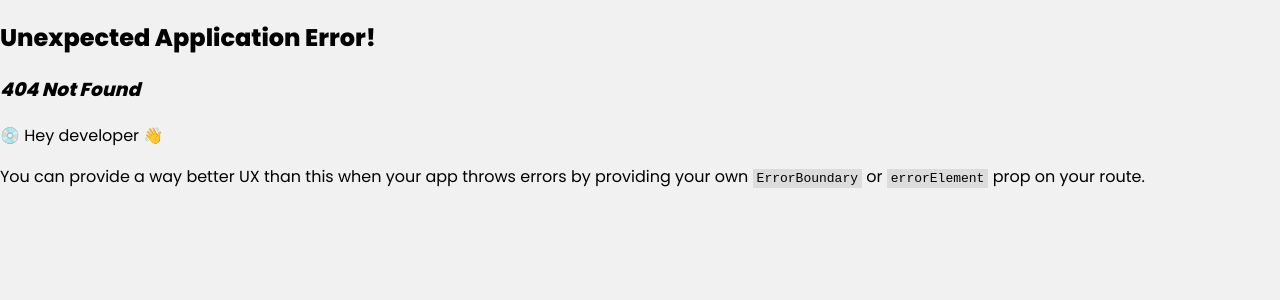
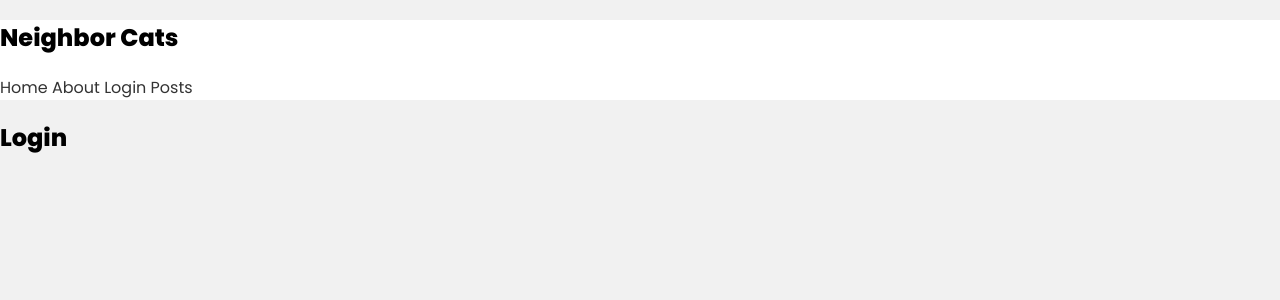
Before and after one commit to ayennac/neighbor-cats, a React (Create React App) app in the folder client/: page /login in a window 1280 px wide. Before the commit this address had no page. Shown: the top 300 px of the page. Built offline with nearby package versions, Linux system fonts and the light colour scheme.

Commit message:
created Posts page and displayed all posts

```diff
--- a/client/package.json
+++ b/client/package.json
@@ -1,4 +1,5 @@
 {
+  "proxy": "http://localhost:3838",
   "name": "client",
   "version": "0.1.0",
   "private": true,
--- a/client/src/App.js
+++ b/client/src/App.js
@@ -1,11 +1,12 @@
 
 //npm installed react-router-dom so that we can style individual pages
-import { BrowserRouter, Routes, Route, createBrowserRouter, createRoutesFromElements, RouterProvider} from 'react-router-dom'
+import {Route, createBrowserRouter, createRoutesFromElements, RouterProvider} from 'react-router-dom'
 
 //pages
 import Home from './pages/Home'
-import Navbar from './components/Navbar'
-import About from './pages/About';
+import About from './pages/About'
+import Login from './pages/Login'
+import Posts from './pages/Posts'
 
 //layouts
 import RootLayout from './layouts/RootLayout'
@@ -13,21 +14,21 @@ import RootLayout from './layouts/RootLayout'
 
 const router = createBrowserRouter(
   createRoutesFromElements(
-    <Route path = "/" element={<Home/>}>
-    <Route path = "about" element = {<About/>}>
-    </Route>
+    <Route path = "/" element = {<RootLayout/>}>
+    <Route index element={<Home/>}/>
+    <Route path = "about" element = {<About/>}/>
+    <Route path = "login" element = {<Login/>}/>
+    <Route path = "posts" element = {<Posts/>}/>
+
     </Route>
   )
 )
 
 function App() {
   return (
-    <div className="App">
       <RouterProvider router = {router}>
 
       </RouterProvider>
-
-    </div>
   );
 }
 
--- /dev/null
+++ b/client/src/components/Post.js
@@ -0,0 +1,11 @@
+const Post = ({post}) => {
+    return(
+        <div className= "post">
+            <h3>{post.fname} {post.lname}</h3>
+            <p>{post.des}</p>
+            <p>{post.createdAt}</p>
+        </div>
+    )
+}
+
+export default Post
--- a/client/src/layouts/RootLayout.js
+++ b/client/src/layouts/RootLayout.js
@@ -1,16 +1,17 @@
 import {NavLink, Outlet} from 'react-router-dom'
-import Breadcrumbs from '../components/Breadcrumbs'
 
 export default function RootLayout(){
     return(
         <div className ="root-layout">
            <header>
             <nav>
-         <h1>Jobarouter</h1>
+         <h1>Neighbor Cats</h1>
          <NavLink to="/"> Home</NavLink>
          <NavLink to ="about"> About</NavLink>
+         <NavLink to ="login"> Login</NavLink>
+         <NavLink to ="posts"> Posts</NavLink>
        </nav>
-       <Breadcrumbs/>
+
      </header>
      <main>
         <Outlet/>
--- /dev/null
+++ b/client/src/pages/Login.js
@@ -0,0 +1,8 @@
+const Login = () => {
+    return (
+        <div className = "login">
+            <h2> Login</h2>
+        </div>
+    )
+}
+export default Login
--- /dev/null
+++ b/client/src/pages/Posts.js
@@ -0,0 +1,34 @@
+import {useEffect, useState} from 'react'
+
+
+import Post from '../components/Post'
+
+const Posts = () => {
+
+    const[posts, setPosts] = useState(null)
+
+    useEffect(() => {
+        const fetchPosts = async () => {
+            const response = await fetch('/api/posts')
+            const json = await response.json()
+            if (response.ok){
+                setPosts(json)
+
+            }
+        }
+        fetchPosts()
+    }, [])
+
+
+
+    return(
+        <div className = "posts">
+            <h2>Posts</h2>
+            {posts && posts.map((post) =>(
+                <Post key ={post._id} post={post}/>
+            ))}
+        </div>
+    )
+}
+
+export default Posts
```
